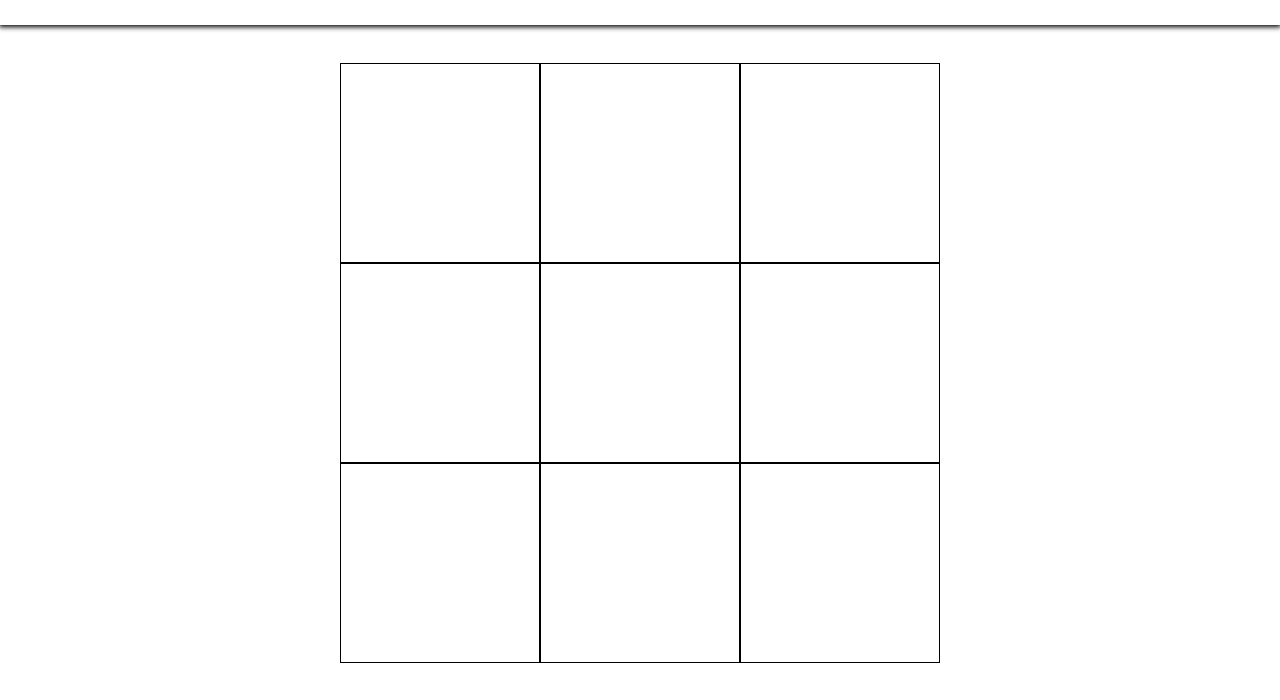
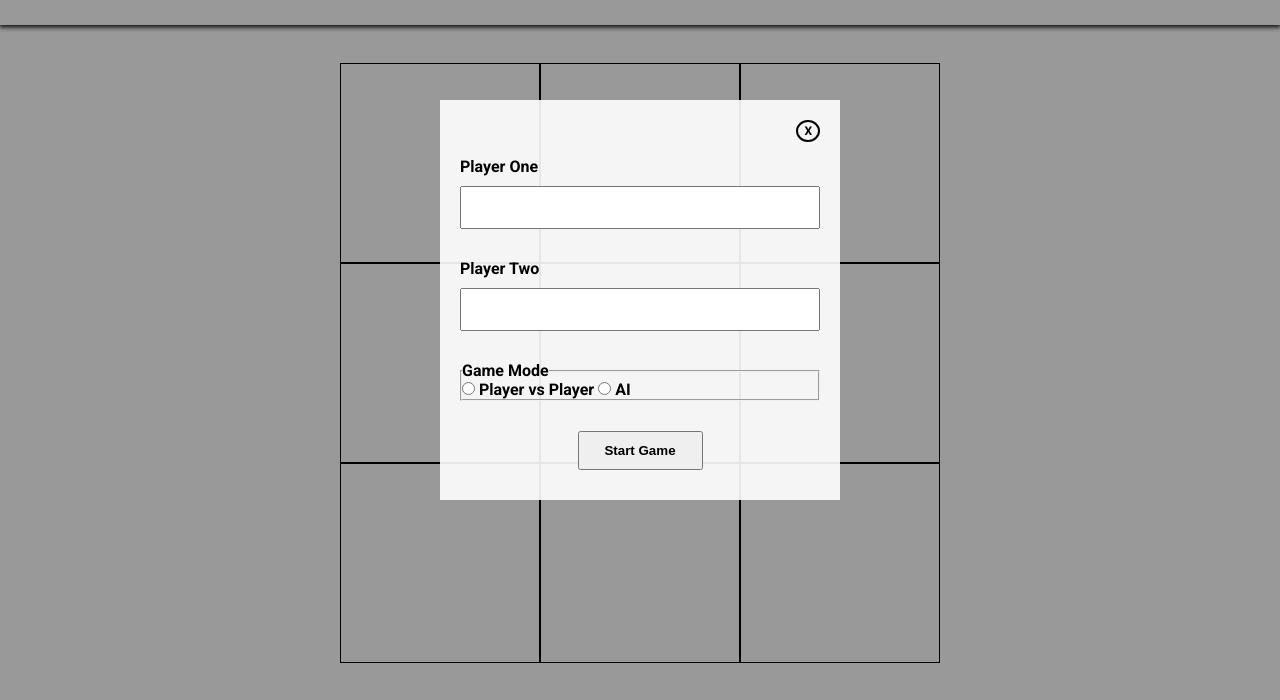
Before and after one commit to NCJ0110/Project-Tic-Tac-Toe, a plain HTML site: page index.html in a window 1280 px wide. Shown: the part 100-800 px from the top of the page. Drawn offline with Linux system fonts and the light colour scheme.

Commit message:
modal html and css basic complete

```diff
--- a/index.html
+++ b/index.html
@@ -17,17 +17,46 @@
     </header>
     <main>
         <div class="gameboard">
-            <div class="cell"></div>
-            <div class="cell"></div>
-            <div class="cell"></div>
-            <div class="cell"></div>
-            <div class="cell"></div>
-            <div class="cell"></div>
-            <div class="cell"></div>
-            <div class="cell"></div>
-            <div class="cell"></div>
+            <div class="cell" data-index="0"></div>
+            <div class="cell" data-index="1"></div>
+            <div class="cell" data-index="2"></div>
+            <div class="cell" data-index="3"></div>
+            <div class="cell" data-index="4"></div>
+            <div class="cell" data-index="5"></div>
+            <div class="cell" data-index="6"></div>
+            <div class="cell" data-index="7"></div>
+            <div class="cell" data-index="8"></div>
         </div>
     </main>
 
+    <div class="modal-container">
+        <div class="modal">
+            <form action="">
+                <span class="close-modal">X</span>
+                <div class="name-input-one">
+                    <label for="name-input-one">Player One</label>
+                    <input type="text" id="name-input-one" >
+                </div>
+                <div class="name-input-two">
+                    <label for="name-input-two">Player Two</label>
+                    <input type="text" id="name-input-two" >
+                </div>
+                <div class="game-mode">
+                    <fieldset>
+                        <legend>Game Mode</legend>
+                        <input type="radio" id="pvp" name="game-mode" value="pvp">
+                        <label for="pvp">Player vs Player</label>
+
+                        <input type="radio" id="ai" name="game-mode" value="ai">
+                        <label for="ai">AI</label>
+                    </fieldset>
+                </div>
+                <div class="submit">
+                    <button type="submit">Start Game</button>
+                </div>
+            </form>
+        </div>
+    </div>
+
 </body>
 </html>
--- a/styles.css
+++ b/styles.css
@@ -47,6 +47,61 @@ main {
     align-items: center;
 }
 
+form {
+    display: flex;
+    flex-direction: column;
+}
+
+form span {
+    align-self: flex-end;
+    font-size: 12px;
+    border: 2px solid black;
+    border-radius: 50%;
+    padding: 2px 6px;
+    cursor: pointer;
+}
+
+form div{
+    display: flex;
+    flex-direction: column;
+    margin: 15px 0px;
+}
+
+form input[type="text"] {
+    padding: 8px 10px;
+    margin-top: 10px;
+    font-size: 20px;
+}
+
+form button {
+    width: 125px;
+    margin: 0 auto;
+    padding: 10px 20px;
+    font-weight: bold;
+
+}
+
+
+.modal-container {
+    height: 100%;
+    width: 100%;
+    background-color: rgba(0,0,0,0.4);
+    position: absolute;
+    top: 0;
+    left: 0;
+    display: flex;
+    justify-content: center;
+    align-items: center;
+
+}
+
+.modal {
+    background-color: rgba(255,255,255, 0.9);
+    width: 400px;
+    height: 400px;
+    padding: 20px;
+}
+
 .gameboard {
     display: grid;
     grid-template-columns: repeat(3, var(--cell-size));
```
